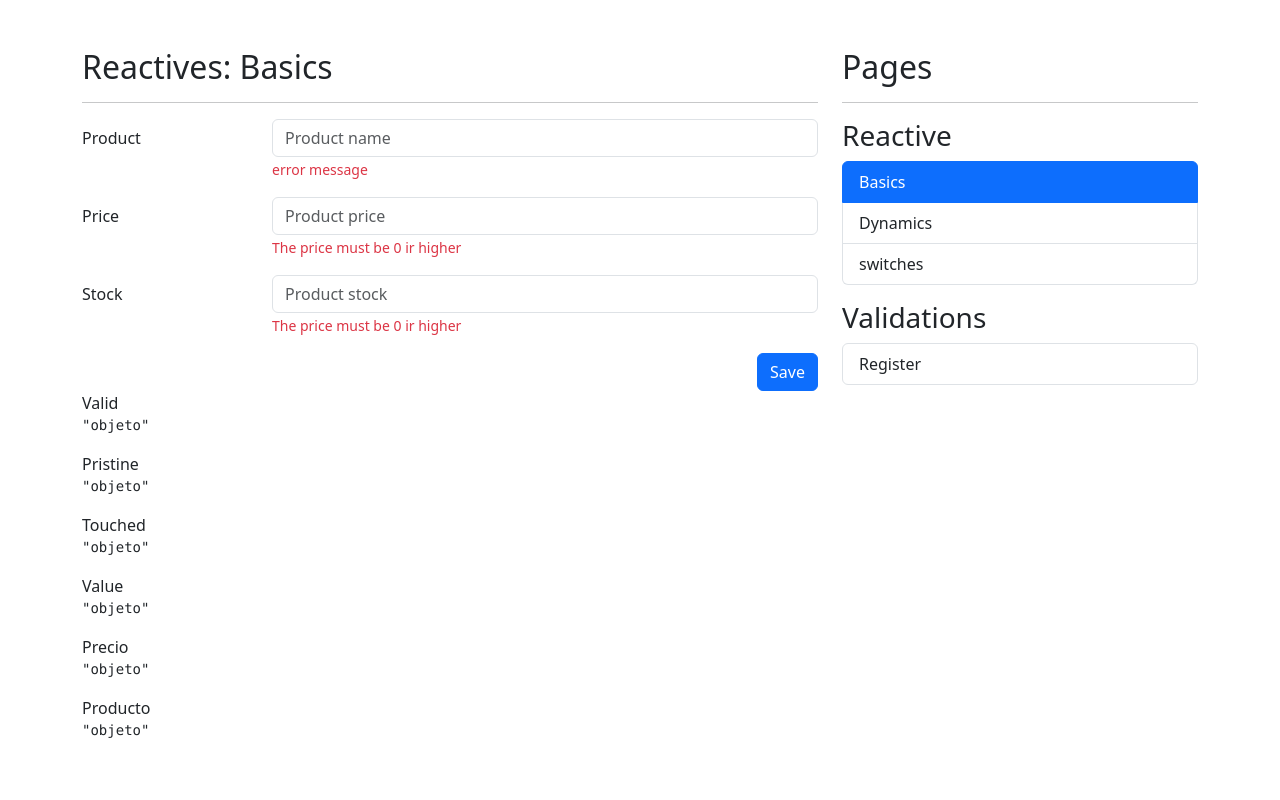
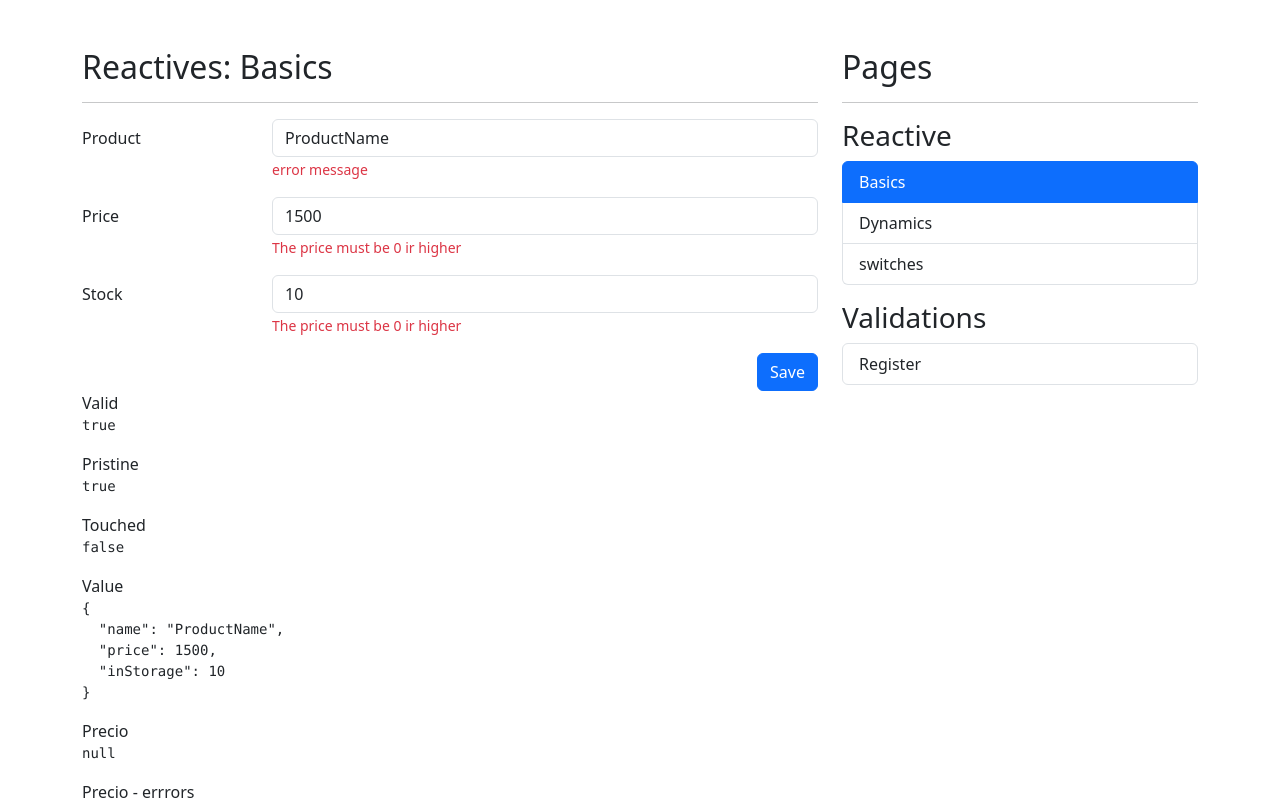
Before and after one commit to Jeremiaslr/AngularForms, an Angular app: page /reactive/basic in a window 1280 px wide. Shown: the top 800 px of the page. Built offline with nearby package versions, Linux system fonts and the light colour scheme.

Commit message:
implement basic form

```diff
--- a/src/app/auth/pages/register-page/register-page.component.html
+++ b/src/app/auth/pages/register-page/register-page.component.html
@@ -12,7 +12,7 @@
                 <div class="col-sm-9">
                     <input type="text"
                            class="form-control"
-                           placeholder="Nombre del usuario">
+                           placeholder="User's name">
 
                     <span class="form-text text-danger">
                         Must be in first name and last name format
--- a/src/app/reactive/pages/basic-page/basic-page.component.html
+++ b/src/app/reactive/pages/basic-page/basic-page.component.html
@@ -4,7 +4,7 @@
 <div class="row">
     <div class="col">
 
-        <form autocomplete="off">
+        <form [formGroup]="myForm" (ngSubmit)="onSave()" autocomplete="off">
 
             <!-- Product field -->
             <div class="mb-3 row">
@@ -13,6 +13,7 @@
 
                     <input type="text"
                            class="form-control"
+                           formControlName="name"
                            placeholder="Product name">
 
                     <span class="form-text text-danger">
@@ -28,6 +29,7 @@
                 <div class="col-sm-9">
                     <input type="number"
                            class="form-control"
+                           formControlName="price"
                            placeholder="Product price">
                     <span class="form-text text-danger">
                         The price must be 0 ir higher
@@ -41,6 +43,7 @@
                 <div class="col-sm-9">
                     <input type="number"
                            class="form-control"
+                           formControlName="inStorage"
                            placeholder="Product stock">
 
                     <span class="form-text text-danger">
@@ -73,21 +76,27 @@
     <div class="col">
 
         <span>Valid</span>
-        <pre>{{ 'objeto' | json }}</pre>
+        <pre>{{ myForm.valid| json }}</pre>
 
         <span>Pristine</span>
-        <pre>{{ 'objeto' | json }}</pre>
+        <pre>{{ myForm.pristine| json }}</pre>
 
         <span>Touched</span>
-        <pre>{{ 'objeto' | json }}</pre>
+        <pre>{{ myForm.touched| json }}</pre>
 
         <span>Value</span>
-        <pre>{{ 'objeto' | json }}</pre>
+        <pre>{{ myForm.value | json }}</pre>
 
         <span>Precio</span>
-        <pre>{{ 'objeto' | json }}</pre>
+        <pre>{{ myForm.controls['price'].errors| json }}</pre>
+
+        <span>Precio - errrors</span>
+        <pre>{{ myForm.controls['price'].errors| json }}</pre>
 
         <span>Producto</span>
-        <pre>{{ 'objeto' | json }}</pre>
+        <pre>{{ myForm.controls['name'].value| json }}</pre>
+
+        <span>Producto - errors</span>
+        <pre>{{ myForm.controls['name'].value| json }}</pre>
     </div>
 </div>
--- a/src/app/reactive/pages/basic-page/basic-page.component.ts
+++ b/src/app/reactive/pages/basic-page/basic-page.component.ts
@@ -1,9 +1,43 @@
-import { Component } from '@angular/core';
+import { Component, OnInit } from '@angular/core';
+import { FormBuilder, FormGroup, Validators } from '@angular/forms';
+
+const product = {
+  name: 'ProductName',
+  price: 1500,
+  inStorage: 10
+}
 
 @Component({
   templateUrl: './basic-page.component.html',
   styleUrl: './basic-page.component.css'
 })
-export class BasicPageComponent {
+export class BasicPageComponent implements OnInit {
+
+  //public myForm: FormGroup = new FormGroup({
+  //  name: new FormControl('', [], []),
+  //  price: new FormControl(0, [], []),
+  //  inStorage: new FormControl(0, [], []),
+  //})
+
+  public myForm: FormGroup = this.fb.group({
+    name: ['', [ Validators.required, Validators.minLength(3) ]],
+    price: [0, [ Validators.required, Validators.min(0) ]],
+    inStorage: [0, [ Validators.required, Validators.min(0) ]]
+  })
+
+  constructor( private fb: FormBuilder) {}
+
+  ngOnInit(): void {
+    this.myForm.reset( product )
+  }
+
+  onSave(): void {
+
+    if (this.myForm.invalid) return
+
+    console.log(this.myForm.value)
+
+    this.myForm.reset({ price: 0, inStorage: 0 })
+  }
 
 }
--- a/src/app/reactive/reactive.module.ts
+++ b/src/app/reactive/reactive.module.ts
@@ -1,9 +1,10 @@
 import { NgModule } from '@angular/core';
 import { CommonModule } from '@angular/common';
 
-import { ReactiveRoutingModule } from './reactive-routing.module';
 import { BasicPageComponent } from './pages/basic-page/basic-page.component';
 import { DynamicPageComponent } from './pages/dynamic-page/dynamic-page.component';
+import { ReactiveFormsModule } from '@angular/forms';
+import { ReactiveRoutingModule } from './reactive-routing.module';
 import { SwitchesPageComponent } from './pages/switches-page/switches-page.component';
 
 
@@ -15,7 +16,8 @@
   ],
   imports: [
     CommonModule,
-    ReactiveRoutingModule
+    ReactiveRoutingModule,
+    ReactiveFormsModule
   ]
 })
 export class ReactiveModule { }
```
